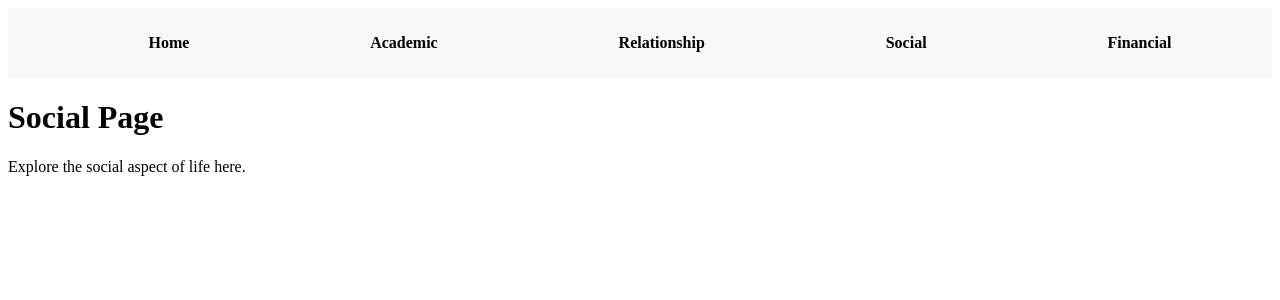
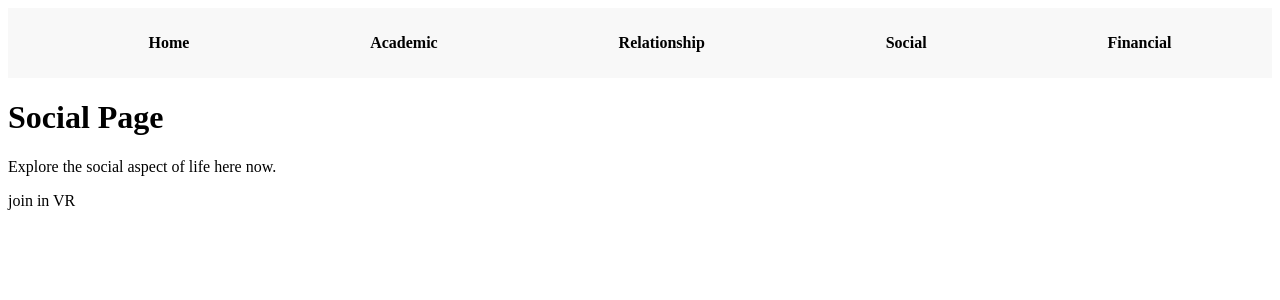
Before and after one commit to lahiru321/Research-Project, a React app: page /social in a window 1280 px wide. Shown: the top 300 px of the page. Built offline with nearby package versions, Linux system fonts and the light colour scheme.

Commit message:
Change text

```diff
--- a/package.json
+++ b/package.json
@@ -11,7 +11,7 @@
   "dependencies": {
     "react": "^18.0.0",
     "react-dom": "^18.0.0",
-    "react-router-dom": "^6.0.0"
+    "react-router-dom": "^6.26.2"
   },
   "browserslist": {
     "production": [
--- a/src/components/Social.js
+++ b/src/components/Social.js
@@ -4,7 +4,8 @@ function Social() {
   return (
     <div>
       <h1>Social Page</h1>
-      <p>Explore the social aspect of life here.</p>
+      <p>Explore the social aspect of life here now.</p>
+      <p>join in VR</p>
     </div>
   );
 }
```
Also changed, not shown: 2 other files (tests, documents, lock files or other folders).
